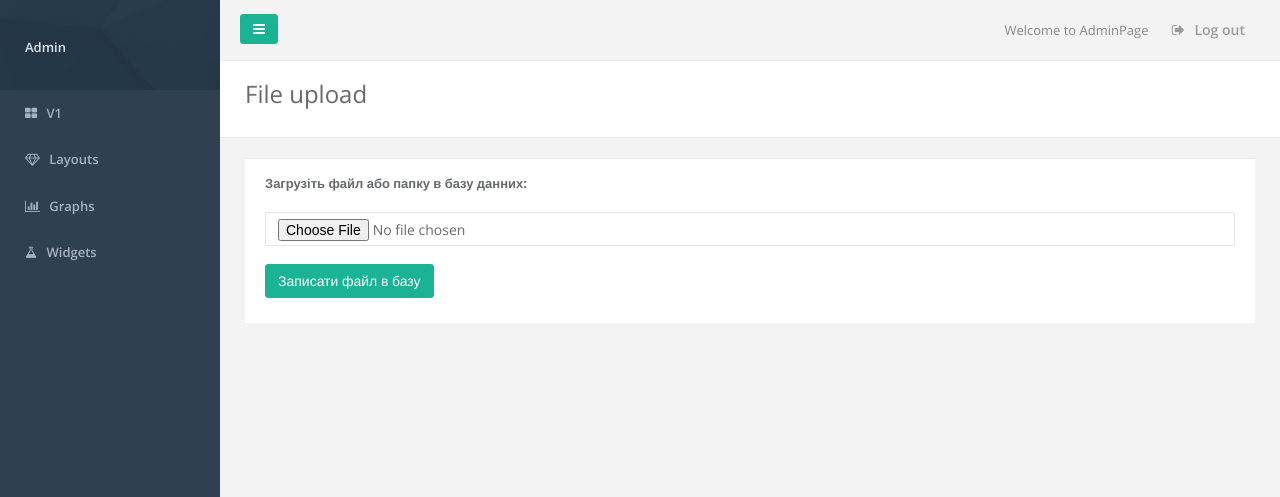
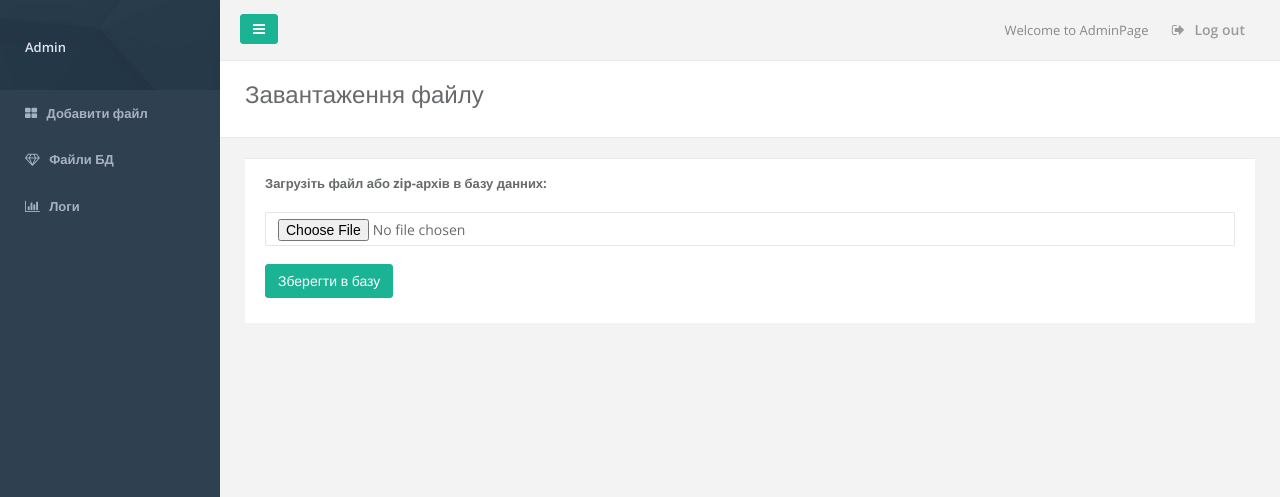
Before and after one commit to VladBud/plagiat, a PHP site: template views/admin/admin.php in a window 1280 px wide. Shown: the top 497 px of the page. Run offline with PHP 8.4, Linux system fonts and the light colour scheme; the template is opened without the code that fills it, so the values that code supplies are empty; some libraries are stand-ins or nearby versions.

Commit message:
add new version

```diff
--- a/views/admin/admin.php
+++ b/views/admin/admin.php
@@ -38,18 +38,18 @@
                     </div>
                 </li>
                 <li>
-                    <a href="/admin"><i class="fa fa-th-large"></i> <span class="nav-label">V1</span></a>
+                    <a href="<?= path('adminpage') ?>"><i class="fa fa-th-large"></i> <span class="nav-label">Добавити файл</span></a>
 
                 </li>
                 <li>
-                    <a href="/admin"><i class="fa fa-diamond"></i> <span class="nav-label">Layouts</span></a>
+                    <a href="<?= path('files') ?>"><i class="fa fa-diamond"></i> <span class="nav-label">Файли БД</span></a>
                 </li>
                 <li>
-                    <a href="/admin"><i class="fa fa-bar-chart-o"></i> <span class="nav-label">Graphs</span></a>
+                    <a href="<?= path('logs') ?>"><i class="fa fa-bar-chart-o"></i> <span class="nav-label">Логи</span></a>
                 </li>
-                <li>
-                    <a href="/admin"><i class="fa fa-flask"></i> <span class="nav-label">Widgets</span> </a>
-                </li>
+<!--                <li>-->
+<!--                    <a href="/admin"><i class="fa fa-flask"></i> <span class="nav-label">Widgets</span> </a>-->
+<!--                </li>-->
             </ul>
 
         </div>
@@ -76,7 +76,7 @@
         </div>
         <div class="row wrapper border-bottom white-bg page-heading">
             <div class="col-lg-10">
-                <h2>File upload</h2>
+                <h2>Завантаження файлу</h2>
             </div>
             <div class="col-lg-2">
             </div>
@@ -87,9 +87,9 @@
                     <div class="ibox float-e-margins">
                         <div class="ibox-content">
                             <form enctype="multipart/form-data" method="post" action="/admin">
-                                <strong>Загрузіть файл або папку в базу данних:</strong><br /><br>
+                                <strong>Загрузіть файл або zip-архів в базу данних:</strong><br /><br>
                                     <input type="file" name="fileToUpload" class="form-control" id="fileToUpload"><br>
-                                <input type="submit" value="Записати файл в базу" name="submit" class="btn btn-primary">
+                                    <input type="submit" value="Зберегти в базу" name="submit" class="btn btn-primary">
                             </form>
                         </div>
 
```
Also changed, not shown: app/config/routes.php (+8 -0 lines), app/controllers/AdminController.php (+12 -2 lines), app/models/Shingle.php (+16 -0 lines).
